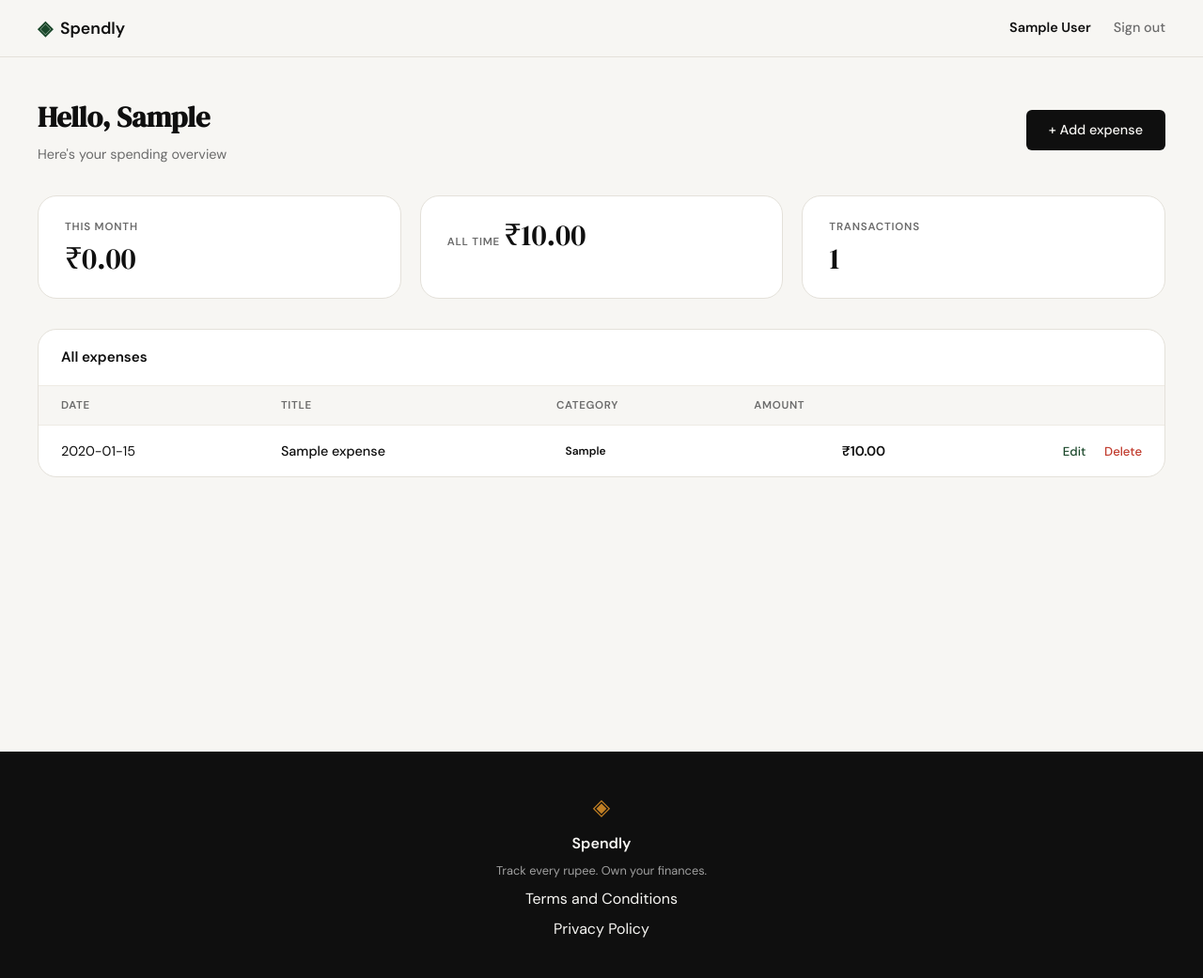
After one commit to aniket28-git/spendly, a Flask app: page /dashboard in a window 1280 px wide. The commit adds this page. Shown: the whole page at 94% size. Run offline with Flask 3, Linux system fonts and the light colour scheme; the visitor is signed in with stand-in values (Sample User, id 1); tables that the repository leaves empty hold one stand-in row (values such as "Sample post").

Commit message:
auth: show success state after registration; add dashboard with expense table
Co-Authored-By: Claude Sonnet 4.6 <noreply@anthropic.com>

```diff
--- a/app.py
+++ b/app.py
@@ -1,3 +1,4 @@
+from datetime import date
 from flask import Flask, render_template, request, redirect, url_for, session
 from werkzeug.security import generate_password_hash, check_password_hash
 from database.db import get_db, init_db
@@ -42,7 +43,7 @@ def register():
         finally:
             db.close()
 
-        return redirect(url_for("login"))
+        return render_template("register.html", success=True)
 
     return render_template("register.html")
 
@@ -62,7 +63,7 @@ def login():
 
         session["user_id"] = user["id"]
         session["user_name"] = user["name"]
-        return redirect(url_for("landing"))
+        return redirect(url_for("dashboard"))
 
     return render_template("login.html")
 
@@ -70,6 +71,30 @@ def login():
 # ------------------------------------------------------------------ #
 # Placeholder routes — students will implement these                  #
 # ------------------------------------------------------------------ #
+
+@app.route("/dashboard")
+def dashboard():
+    if "user_id" not in session:
+        return redirect(url_for("login"))
+
+    db = get_db()
+    expenses = db.execute(
+        "SELECT * FROM expenses WHERE user_id = ? ORDER BY date DESC, id DESC",
+        (session["user_id"],)
+    ).fetchall()
+    db.close()
+
+    this_month = date.today().strftime("%Y-%m")
+    monthly_total = sum(e["amount"] for e in expenses if e["date"].startswith(this_month))
+    all_time_total = sum(e["amount"] for e in expenses)
+
+    return render_template(
+        "dashboard.html",
+        expenses=expenses,
+        monthly_total=monthly_total,
+        all_time_total=all_time_total,
+    )
+
 
 @app.route("/terms")
 def terms():
--- a/database/db.py
+++ b/database/db.py
@@ -22,6 +22,17 @@ def init_db():
             created_at    TIMESTAMP DEFAULT CURRENT_TIMESTAMP
         )
     """)
+    conn.execute("""
+        CREATE TABLE IF NOT EXISTS expenses (
+            id         INTEGER PRIMARY KEY AUTOINCREMENT,
+            user_id    INTEGER NOT NULL REFERENCES users(id),
+            title      TEXT NOT NULL,
+            amount     REAL NOT NULL,
+            category   TEXT NOT NULL DEFAULT 'Other',
+            date       DATE NOT NULL,
+            created_at TIMESTAMP DEFAULT CURRENT_TIMESTAMP
+        )
+    """)
     conn.commit()
     conn.close()
 
--- a/static/css/style.css
+++ b/static/css/style.css
@@ -411,6 +411,23 @@ a { color: inherit; text-decoration: none; }
     margin-bottom: 1.5rem;
 }
 
+.auth-success {
+    display: flex;
+    flex-direction: column;
+    gap: 1.25rem;
+}
+
+.auth-success-msg {
+    background: #d1fae5;
+    color: #065f46;
+    border: 1px solid #a7f3d0;
+    border-radius: var(--radius-sm);
+    padding: 0.75rem 1rem;
+    font-size: 0.9rem;
+    font-weight: 500;
+    text-align: center;
+}
+
 .auth-error {
     background: var(--danger-light);
     color: var(--danger);
@@ -582,3 +599,181 @@ a { color: inherit; text-decoration: none; }
     .nav-links a:not(.nav-cta) { display: none; }
     .hero { padding: 3rem 1rem 2rem; }
 }
+
+/* ------------------------------------------------------------------ */
+/* Dashboard                                                           */
+/* ------------------------------------------------------------------ */
+
+.dashboard-section {
+    padding: 2.5rem 1.5rem 4rem;
+    min-height: calc(100vh - 61px);
+}
+
+.dashboard-inner {
+    max-width: var(--max-width);
+    margin: 0 auto;
+}
+
+.dashboard-header {
+    display: flex;
+    justify-content: space-between;
+    align-items: center;
+    margin-bottom: 2rem;
+}
+
+.dashboard-title {
+    font-family: var(--font-display);
+    font-size: 1.9rem;
+    color: var(--ink);
+    margin-bottom: 0.2rem;
+}
+
+.dashboard-subtitle { color: var(--ink-muted); font-size: 0.9rem; }
+
+/* Stat cards */
+
+.stat-cards {
+    display: grid;
+    grid-template-columns: repeat(3, 1fr);
+    gap: 1.25rem;
+    margin-bottom: 2rem;
+}
+
+.stat-card {
+    background: var(--paper-card);
+    border: 1px solid var(--border);
+    border-radius: var(--radius-lg);
+    padding: 1.5rem 1.75rem;
+    display: flex;
+    flex-direction: column;
+    gap: 0.4rem;
+}
+
+.stat-label {
+    font-size: 0.72rem;
+    font-weight: 600;
+    text-transform: uppercase;
+    letter-spacing: 0.07em;
+    color: var(--ink-muted);
+}
+
+.stat-value {
+    font-family: var(--font-display);
+    font-size: 2rem;
+    color: var(--ink);
+    line-height: 1.1;
+}
+
+/* Expenses table card */
+
+.expenses-card {
+    background: var(--paper-card);
+    border: 1px solid var(--border);
+    border-radius: var(--radius-lg);
+    overflow: hidden;
+}
+
+.expenses-card-header {
+    padding: 1.1rem 1.5rem;
+    border-bottom: 1px solid var(--border-soft);
+}
+
+.expenses-card-title {
+    font-size: 0.95rem;
+    font-weight: 600;
+    color: var(--ink);
+}
+
+.expenses-table {
+    width: 100%;
+    border-collapse: collapse;
+}
+
+.expenses-table th {
+    padding: 0.7rem 1.5rem;
+    font-size: 0.72rem;
+    font-weight: 600;
+    text-transform: uppercase;
+    letter-spacing: 0.06em;
+    color: var(--ink-muted);
+    text-align: left;
+    background: var(--paper);
+    border-bottom: 1px solid var(--border-soft);
+}
+
+.expenses-table td {
+    padding: 0.9rem 1.5rem;
+    border-bottom: 1px solid var(--border-soft);
+    font-size: 0.9rem;
+    color: var(--ink);
+}
+
+.expenses-table tbody tr:last-child td { border-bottom: none; }
+.expenses-table tbody tr:hover { background: var(--paper); }
+
+.col-date { color: var(--ink-muted); font-size: 0.85rem; white-space: nowrap; }
+.col-title { font-weight: 500; }
+.col-amount { text-align: right; font-weight: 600; white-space: nowrap; }
+.col-actions { text-align: right; white-space: nowrap; }
+
+/* Category badges */
+
+.category-badge {
+    display: inline-block;
+    padding: 0.18rem 0.6rem;
+    border-radius: 999px;
+    font-size: 0.75rem;
+    font-weight: 600;
+}
+
+.cat-food-dining, .cat-food { background: #fef3c7; color: #92400e; }
+.cat-transport { background: #dbeafe; color: #1e40af; }
+.cat-shopping { background: #fce7f3; color: #9d174d; }
+.cat-entertainment { background: #ede9fe; color: #5b21b6; }
+.cat-health { background: #d1fae5; color: #065f46; }
+.cat-bills-utilities, .cat-bills { background: var(--danger-light); color: var(--danger); }
+.cat-other { background: var(--paper); color: var(--ink-muted); border: 1px solid var(--border); }
+
+/* Row actions */
+
+.row-action {
+    font-size: 0.82rem;
+    font-weight: 500;
+    color: var(--accent);
+    margin-left: 1rem;
+}
+
+.row-action:hover { text-decoration: underline; }
+.row-action-danger { color: var(--danger) !important; }
+
+/* Empty state */
+
+.empty-state {
+    padding: 4rem 1.5rem;
+    text-align: center;
+}
+
+.empty-title {
+    font-size: 1.05rem;
+    font-weight: 600;
+    color: var(--ink);
+    margin-bottom: 0.4rem;
+}
+
+.empty-sub {
+    color: var(--ink-muted);
+    font-size: 0.9rem;
+    margin-bottom: 1.5rem;
+}
+
+@media (max-width: 900px) {
+    .stat-cards { grid-template-columns: 1fr 1fr; }
+    .stat-cards .stat-card:last-child { grid-column: span 2; }
+}
+
+@media (max-width: 600px) {
+    .dashboard-header { flex-direction: column; align-items: flex-start; gap: 1rem; }
+    .stat-cards { grid-template-columns: 1fr; }
+    .stat-cards .stat-card:last-child { grid-column: span 1; }
+    .expenses-table th, .expenses-table td { padding: 0.75rem 1rem; }
+}
--- /dev/null
+++ b/templates/dashboard.html
@@ -0,0 +1,80 @@
+{% extends "base.html" %}
+
+{% block title %}Dashboard — Spendly{% endblock %}
+
+{% block content %}
+<section class="dashboard-section">
+    <div class="dashboard-inner">
+
+        <div class="dashboard-header">
+            <div>
+                <h1 class="dashboard-title">Hello, {{ session.user_name.split()[0] }}</h1>
+                <p class="dashboard-subtitle">Here's your spending overview</p>
+            </div>
+            <a href="{{ url_for('add_expense') }}" class="btn-primary">+ Add expense</a>
+        </div>
+
+        <div class="stat-cards">
+            <div class="stat-card">
+                <span class="stat-label">This month</span>
+                <span class="stat-value">₹{{ "%.2f"|format(monthly_total) }}</span>
+            </div>
+            <div class="stat-card">
+                <span class="stat-card-accent">
+                    <span class="stat-label">All time</span>
+                    <span class="stat-value">₹{{ "%.2f"|format(all_time_total) }}</span>
+                </span>
+            </div>
+            <div class="stat-card">
+                <span class="stat-label">Transactions</span>
+                <span class="stat-value">{{ expenses|length }}</span>
+            </div>
+        </div>
+
+        <div class="expenses-card">
+            <div class="expenses-card-header">
+                <h2 class="expenses-card-title">All expenses</h2>
+            </div>
+
+            {% if expenses %}
+            <table class="expenses-table">
+                <thead>
+                    <tr>
+                        <th>Date</th>
+                        <th>Title</th>
+                        <th>Category</th>
+                        <th class="col-amount">Amount</th>
+                        <th></th>
+                    </tr>
+                </thead>
+                <tbody>
+                    {% for e in expenses %}
+                    <tr>
+                        <td class="col-date">{{ e.date }}</td>
+                        <td class="col-title">{{ e.title }}</td>
+                        <td>
+                            <span class="category-badge cat-{{ e.category | lower | replace(' ', '-') | replace('&', '') | replace('--', '-') }}">
+                                {{ e.category }}
+                            </span>
+                        </td>
+                        <td class="col-amount">₹{{ "%.2f"|format(e.amount) }}</td>
+                        <td class="col-actions">
+                            <a href="{{ url_for('edit_expense', id=e.id) }}" class="row-action">Edit</a>
+                            <a href="{{ url_for('delete_expense', id=e.id) }}" class="row-action row-action-danger">Delete</a>
+                        </td>
+                    </tr>
+                    {% endfor %}
+                </tbody>
+            </table>
+            {% else %}
+            <div class="empty-state">
+                <p class="empty-title">No expenses yet</p>
+                <p class="empty-sub">Add your first expense to start tracking your spending.</p>
+                <a href="{{ url_for('add_expense') }}" class="btn-primary">+ Add expense</a>
+            </div>
+            {% endif %}
+        </div>
+
+    </div>
+</section>
+{% endblock %}
```
Also changed, not shown: templates/register.html (+7 -0 lines).
